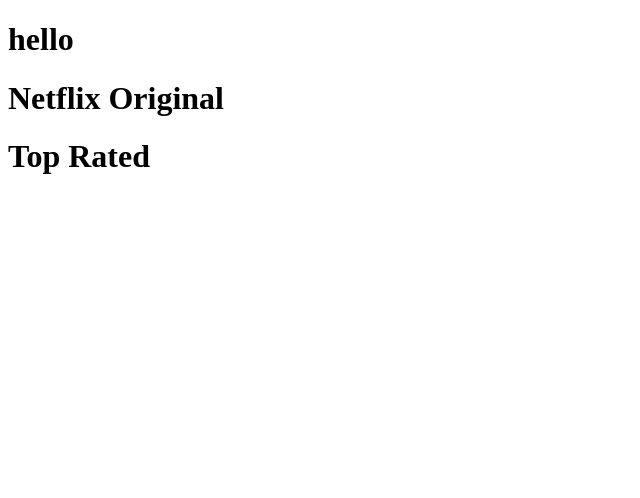
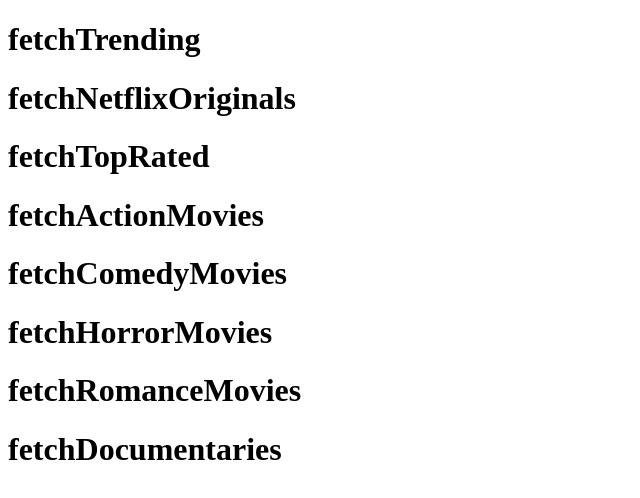
Before and after one commit to sudharsan004/netflix-clone, a React (Create React App) app: page / in a window 1280 px wide. Shown: the top 498 px of the page, without its empty margins (0-640 px from the left). Built offline with nearby package versions, Linux system fonts and the light colour scheme; the HTML template or start-up script is replaced by a standard one.

Commit message:
combine all Rows into a single component

```diff
--- a/src/App.js
+++ b/src/App.js
@@ -1,13 +1,12 @@
 import React from 'react'
-import Row from './Row'
-import requests from './requests'
+import Rows from './components/Rows'
+
 
 function App() {
+
   return (
     <>
-    <h1>hello </h1>
-    <Row title="Netflix Original" fetchURL={requests.fetchNetflixOriginals}/>
-    <Row title="Top Rated" fetchURL={requests.fetchTopRated}/>
+    <Rows/>
     </>
   )
 }
--- a/src/Row.js
+++ /dev/null
@@ -1,15 +0,0 @@
-import React, {useEffect,useState} from 'react'
-import instance from './axios'
-function Row({ title, fetchURL }) {
-    const [movies, setmovies] = useState([])
-
-    return (
-        <div>
-            <h1>{title}</h1>
-            {/* <h1>{response}</h1> */}
-        </div>
-    )
-
-}
-
-export default Row
--- /dev/null
+++ b/src/components/Row.jsx
@@ -0,0 +1,18 @@
+import React, { useEffect, useState } from 'react'
+import axiosInstance from '../axios'
+
+// construct a row
+function Row({ title, fetchURL }) {
+  const [movies, setmovies] = useState([]);
+  useEffect(() => {
+  }, [movies])
+  return (
+    <div>
+      <h1>{title}</h1>
+      {/* posters */}
+    </div>
+  )
+}
+
+
+export default Row
--- /dev/null
+++ b/src/components/Rows.jsx
@@ -0,0 +1,13 @@
+import React from 'react'
+import requests from '../requests'
+import Row from './Row'
+
+// combine all rows
+function Rows() {
+    let allRows =[]
+    for (const key in requests) {
+      allRows.push(<Row title={key} fetchURL={requests.key} />)
+    }
+    return allRows
+  }
+export default Rows;
```
